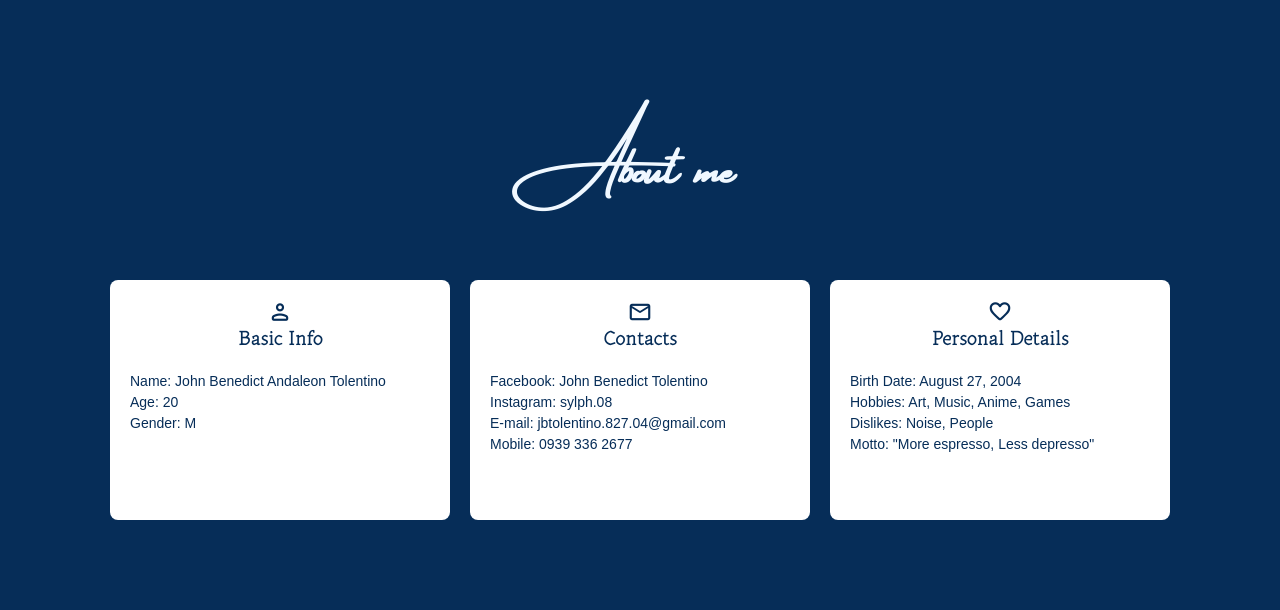
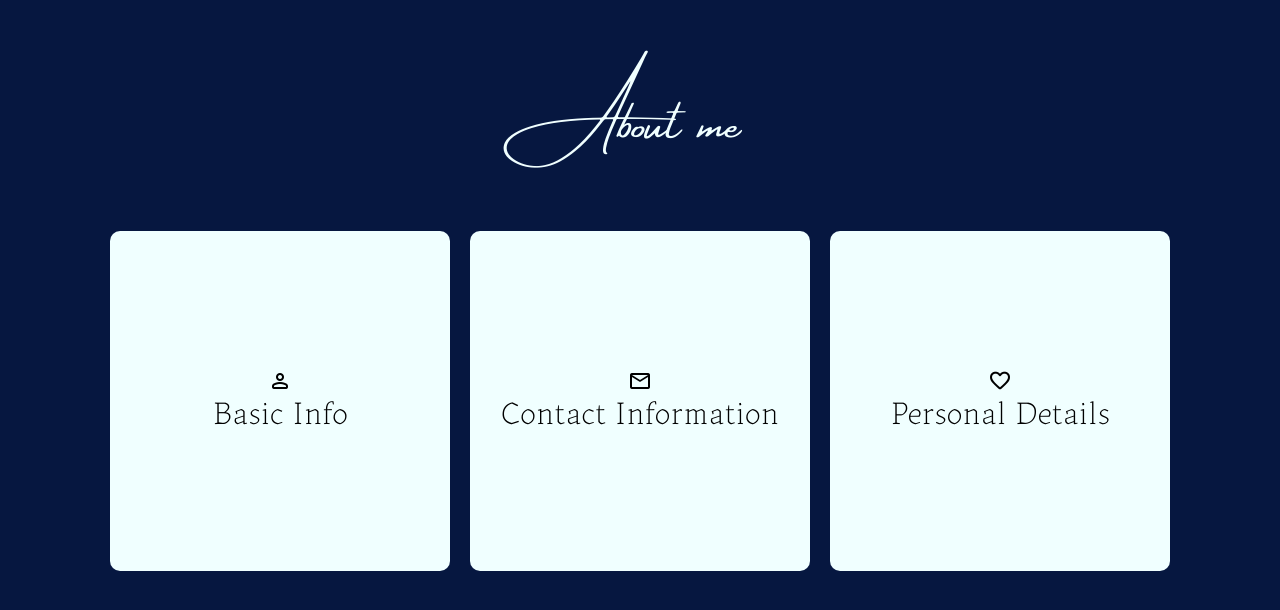
Before and after one commit to sy1ph/TolentinoJohnBenedictCS3101_WSTactivities, a plain HTML site: page Lab Exercises/Lab Exercise 2/websys about/aboutme.html in a window 1280 px wide. Drawn offline with nearby package versions, Linux system fonts and the light colour scheme.

Commit message:
Quality update

```diff
--- a/Lab Exercises/Lab Exercise 2/websys about/aboutme.html
+++ b/Lab Exercises/Lab Exercise 2/websys about/aboutme.html
@@ -3,6 +3,9 @@
 <head>
     <meta charset="UTF-8">
     <meta name="viewport" content="width=device-width, initial-scale=1.0">
+    <link rel="preconnect" href="https://fonts.googleapis.com">
+    <link rel="preconnect" href="https://fonts.gstatic.com" crossorigin>
+    <link href="https://fonts.googleapis.com/css2?family=Alata&display=swap" rel="stylesheet">
     <link rel="stylesheet" href="https://fonts.googleapis.com/css2?family=Material+Symbols+Rounded:opsz,wght,FILL,GRAD@20..48,100..700,0..1,-50..200" />
     <link rel="stylesheet" href="./style.css">
     <title>About me</title>
@@ -14,35 +17,48 @@
     <div class="container">
 
         <div class="flex-box">
+            <div class="header">
                 <div class="icon">
                     <span class="material-symbols-rounded">person</span>
                 </div>
                 <h2>Basic Info</h2>
-            <p>Name: John Benedict Andaleon Tolentino</p>
+            </div>
+            <div class="details">
+                <p>Name: John Benedict A. Tolentino</p>
                 <p>Age: 20</p>
-            <p>Gender: M</p>
+                <p>Gender: Male</p>
+                <p>Alignment: Chaotic Neutral</p>
+            </div>
         </div>
 
         <div class="flex-box">
+            <div class="header">
                 <div class="icon">
                     <span class="material-symbols-rounded">mail</span>
                 </div>
-            <h2>Contacts</h2>
+                <h2>Contact Information</h2>
+            </div>
+            <div class="details">
                 <p>Facebook: John Benedict Tolentino</p>
                 <p>Instagram: sylph.08</p>
                 <p>E-mail: jbtolentino.827.04@gmail.com</p>
                 <p>Mobile: 0939 336 2677</p>
             </div>
+        </div>
 
         <div class="flex-box">
+            <div class="header">
                 <div class="icon">
                     <span class="material-symbols-rounded">favorite</span>
                 </div>
                 <h2>Personal Details</h2>
+            </div>
+            <div class="details">
                 <p>Birth Date: August 27, 2004</p>
                 <p>Hobbies: Art, Music, Anime, Games</p>
                 <p>Dislikes: Noise, People</p>
                 <p>Motto: "More espresso, Less depresso"</p>
+            </div>
         </div>
 
     </div>
--- a/Lab Exercises/Lab Exercise 2/websys about/style.css
+++ b/Lab Exercises/Lab Exercise 2/websys about/style.css
@@ -10,61 +10,99 @@
     font-weight: 400;
 }
 
-.material-symbols-rounded {
-    font-variation-settings:
-    'FILL' 0,
-    'wght' 300,
-    'GRAD' 200,
-    'opsz' 24
-  }
+*{
+    cursor: default;
+}
 
-body {
+body{
+    background-color: #061740;
+    align-content: center;
+}
+
+h1{
+    color: azure;
+    font-family: 'Amsterdam Four';
+    font-size: 3.2em;
+    font-weight: 400;
+    text-align: center;
+}
+
+.container{
+    justify-content: center;
+    display: flex;
+    flex-direction: row;
+}
+
+.flex-box{
+    height: 40vh;
+    width: 25vw;
+    padding: 10px;
+    margin: 10px;
+    border-radius: 10px;
+    background-color: azure;
+}
+
+.header h2{
+    font-family: 'Kitsch';
+    font-size: 2em;
+    font-weight: 500;
+}
+
+.icon, .header h2, .details p{
+    margin: 0;
+    padding: 0;
+}
+
+.details p{
+    color:#061740;
+    font-family: 'Alata';
+    font-weight: 100;
+    padding-left: 10%;
+    padding-right: 10%;
+    margin-bottom: 10px;
+}
+
+.header{
     display: flex;
     justify-content: center;
     align-items: center;
-    height: 100vh;
-    margin: 0;
-    background-color: #062d58;
-    font-family: Arial, sans-serif;
+    flex-direction: column;
+    flex-wrap: nowrap;
+    height: 100%;
+    transition: 0.4s ease;
 }
 
-h1{
-    position: absolute;
-    font-family: 'Amsterdam Four';
-    font-size: 3em;
-    color: aliceblue;
-    transform: translateY(-30vh);
+.details{
+    display: flex;
+    flex-direction: column;
+    justify-content: center;
+    transition: 0.4s ease;
+    height: 0%;
+    opacity: 0%;
+    flex-wrap: nowrap;
+    visibility: hidden;
 }
 
-.container {
-    display: flex;
-    gap: 20px;
+.flex-box:hover .header{
+    opacity: 0%;
+    height: 0%;
+    visibility: hidden;
 }
 
-.flex-box {
-    background-color: white;
-    border-radius: 8px;
-    padding: 20px;
-    width: 300px;
-    color: #062d58;
-    height: 200px;
+.flex-box:hover .details{
+    height: 100%;
+    opacity: 100%;
+    visibility: visible;
 }
 
-.flex-box h2 {
-    font-family: 'Kitsch';
-    text-align: center;
-    margin-top: 0;
-    margin-bottom: 20px;
-    font-size: 20px;
+@media (max-width: 786px){
+
+    .container{
+        flex-direction: column;
+    }
+
+    .flex-box{
+        height: 30vh;
+        width: 80vw;
+    }
 }
-
-.flex-box p {
-    font-size: 14px;
-    line-height: 1.5;
-    margin: 0;
-}
-
-.icon{
-    text-align: center;
-    margin: 0;
-}
```
Lines whose indentation alone changed are shown as unchanged.
